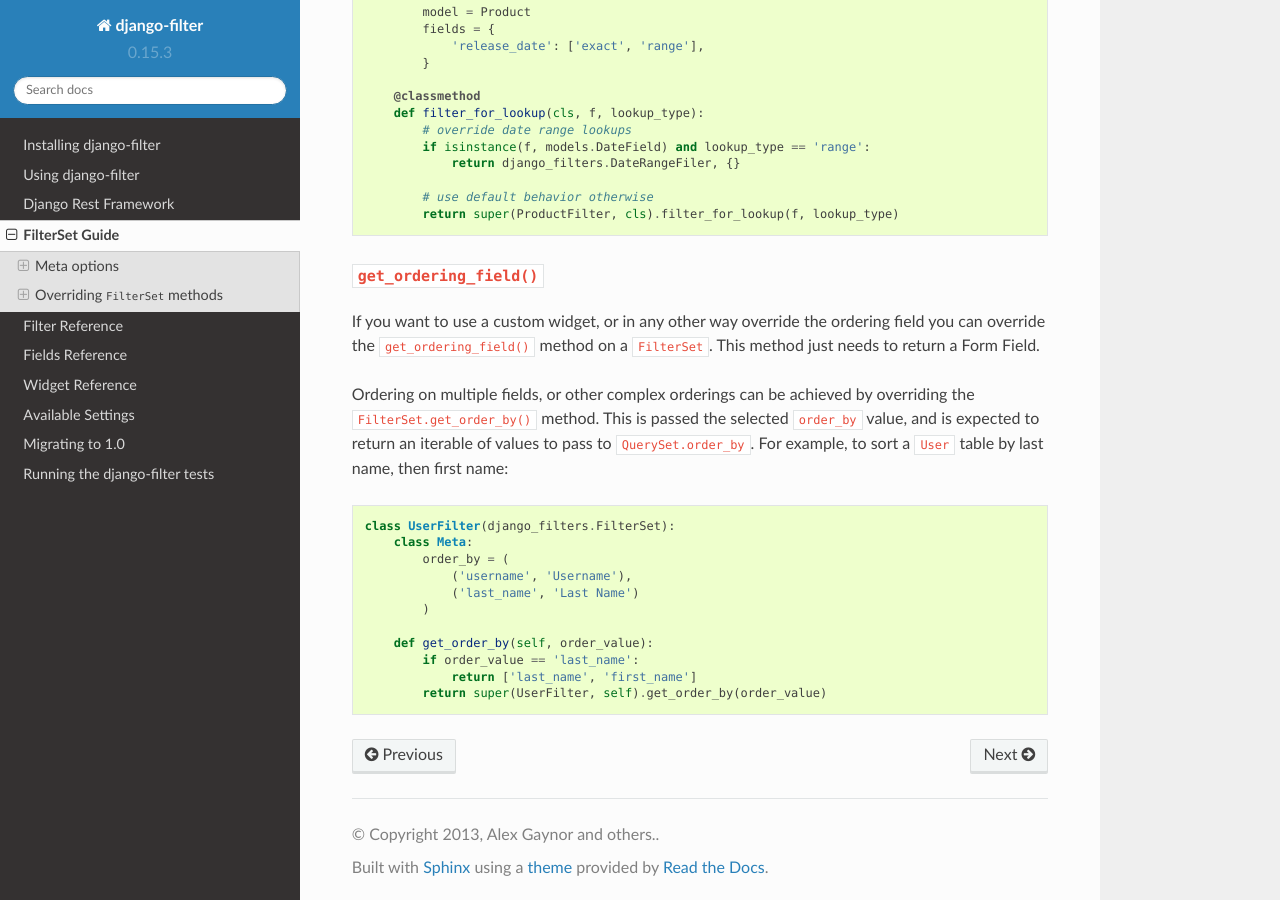
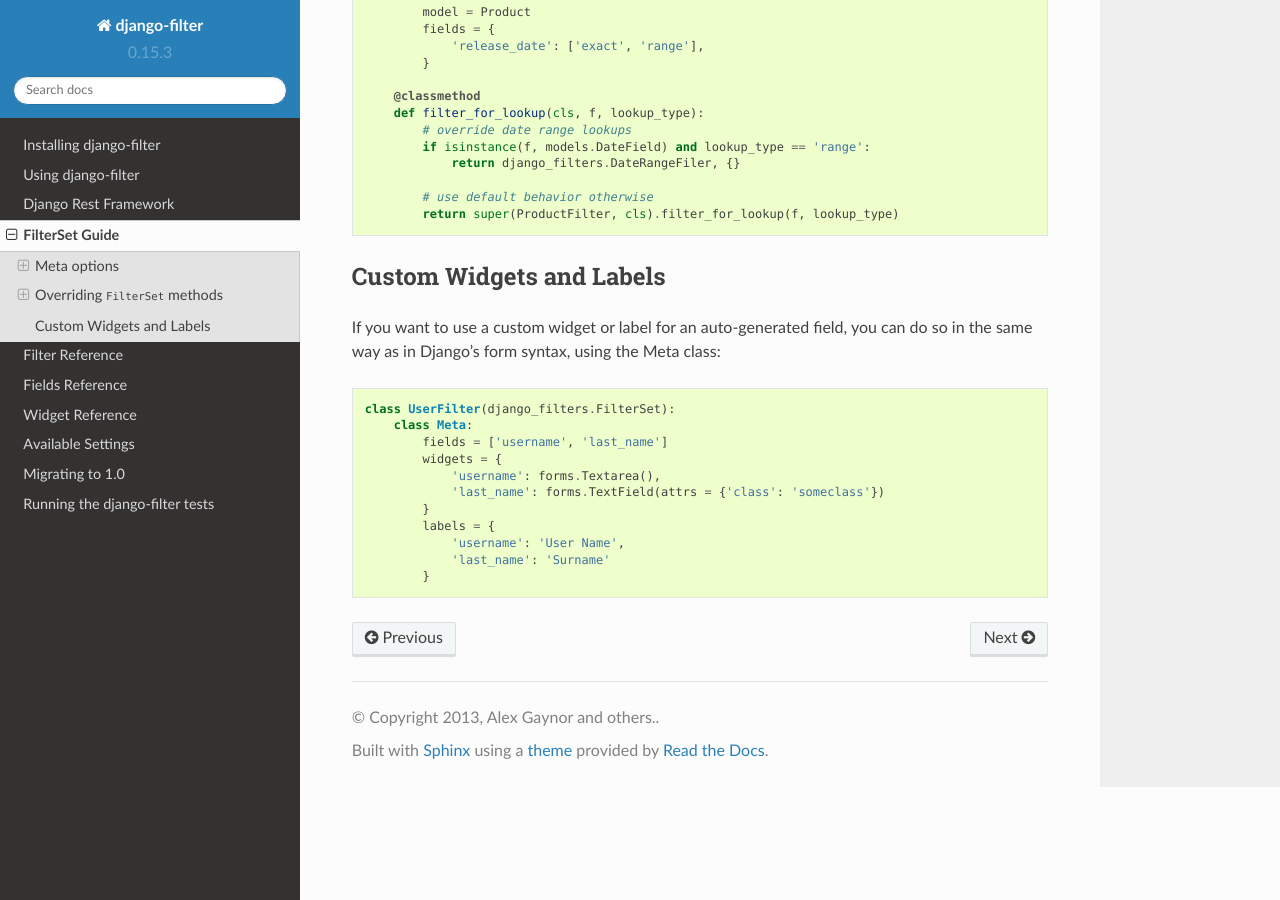
Before and after one commit to carltongibson/django-filter, a Sphinx documentation site: the page built from docs/ref/filterset.txt, in a window 1280 px wide and 900 px high, scrolled down 3389 px. Built offline with Sphinx 7.4.7 and the Read the Docs theme 2.0.0, drawn with Linux system fonts in a browser that asks for light colours.

Commit message:
Add label to Meta class to mirror django form capability. Update documentation.

```diff
--- a/docs/ref/filterset.txt
+++ b/docs/ref/filterset.txt
@@ -202,28 +202,20 @@ filters for a model field, you can override ``filter_for_lookup()``. Ex::
             # use default behavior otherwise
             return super(ProductFilter, cls).filter_for_lookup(f, lookup_type)
 
+Custom Widgets and Labels
+-------------------------
 
-``get_ordering_field()``
-~~~~~~~~~~~~~~~~~~~~~~~~
-
-If you want to use a custom widget, or in any other way override the ordering
-field you can override the ``get_ordering_field()`` method on a ``FilterSet``.
-This method just needs to return a Form Field.
-
-Ordering on multiple fields, or other complex orderings can be achieved by
-overriding the ``FilterSet.get_order_by()`` method. This is passed the selected
-``order_by`` value, and is expected to return an iterable of values to pass to
-``QuerySet.order_by``. For example, to sort a ``User`` table by last name, then
-first name::
+If you want to use a custom widget or label for an auto-generated field, you can
+do so in the same way as in Django's form syntax, using the Meta class::
 
     class UserFilter(django_filters.FilterSet):
         class Meta:
-            order_by = (
-                ('username', 'Username'),
-                ('last_name', 'Last Name')
-            )
-
-        def get_order_by(self, order_value):
-            if order_value == 'last_name':
-                return ['last_name', 'first_name']
-            return super(UserFilter, self).get_order_by(order_value)
+            fields = ['username', 'last_name']
+            widgets = {
+                'username': forms.Textarea(),
+                'last_name': forms.TextField(attrs = {'class': 'someclass'})
+            }
+            labels = {
+                'username': 'User Name',
+                'last_name': 'Surname'
+            }
```
Also changed, not shown: 2 other files.
